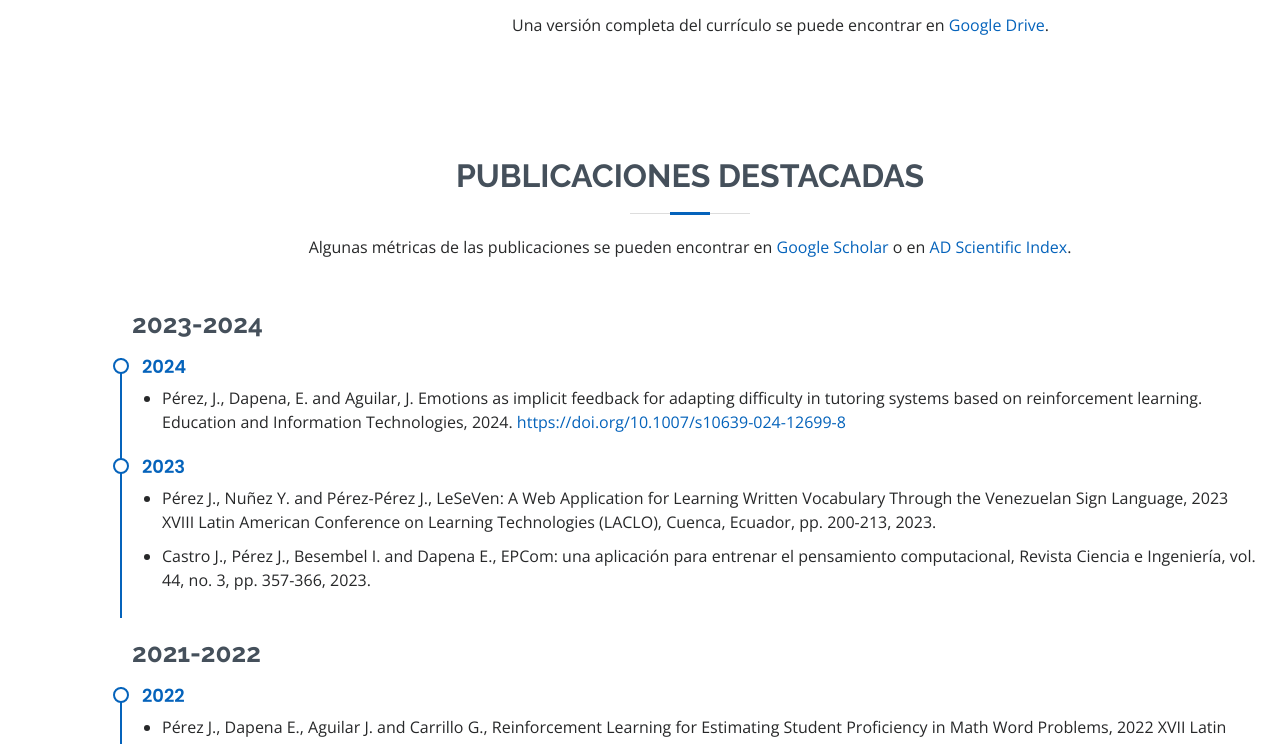
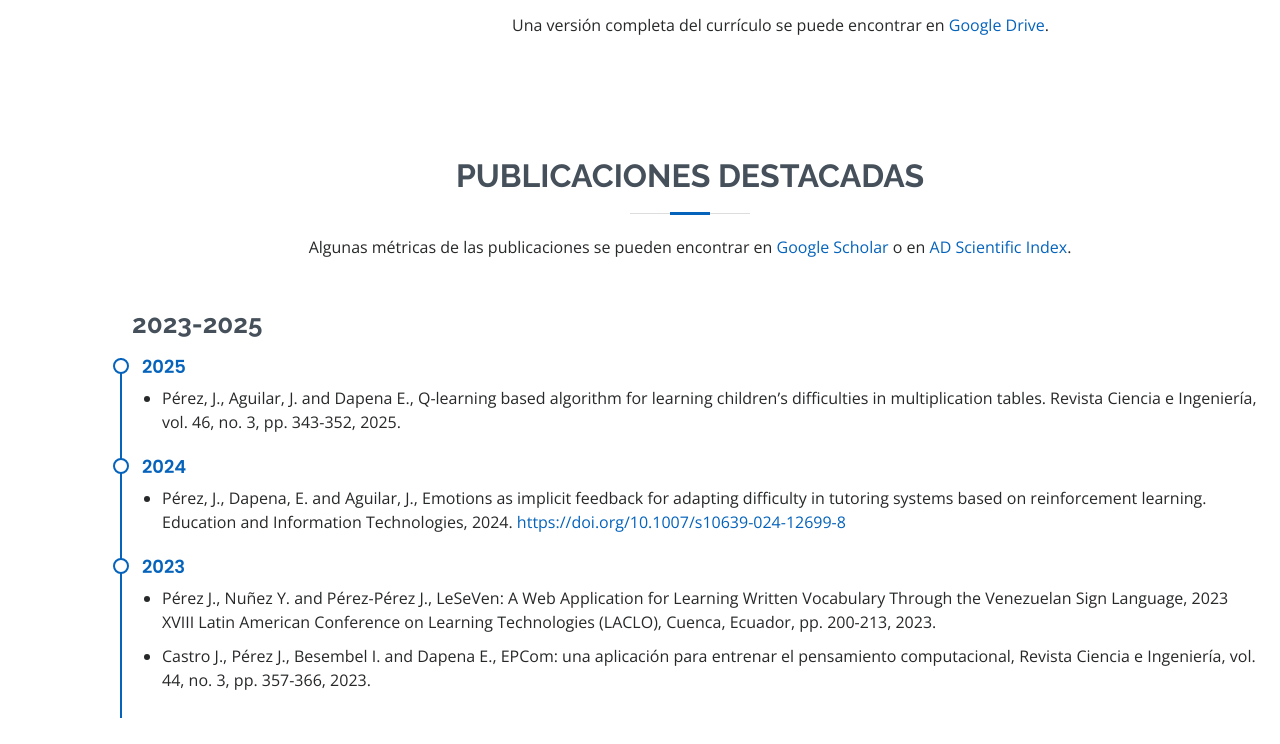
Before and after one commit to jesuspangulo/jesuspangulo.github.io, a plain HTML site: page index.html in a window 1280 px wide. Shown: the part 1459-2203 px from the top of the page. Drawn offline with nearby package versions, Linux system fonts and the light colour scheme.

Commit message:
Add paper 2025

```diff
--- a/index.html
+++ b/index.html
@@ -112,11 +112,17 @@
 
         <div class="row">
 
-          <h3 class="resume-title">2023-2024</h3>
+          <h3 class="resume-title">2023-2025</h3>
+          <div class="resume-item pb-0">
+            <h4>2025</h4>
+              <ul>
+                <li>Pérez, J., Aguilar, J. and Dapena E., Q-learning based algorithm for learning children’s difficulties in multiplication tables. Revista Ciencia e Ingeniería,  vol. 46, no. 3, pp. 343-352, 2025. </li>
+              </ul>
+            </div>
           <div class="resume-item pb-0">
             <h4>2024</h4>
               <ul>
-                <li>Pérez, J., Dapena, E. and Aguilar, J. Emotions as implicit feedback for adapting difficulty in tutoring systems based on reinforcement learning. Education and Information Technologies, 2024. <a href="https://doi.org/10.1007/s10639-024-12699-8">https://doi.org/10.1007/s10639-024-12699-8</a></li>
+                <li>Pérez, J., Dapena, E. and Aguilar, J., Emotions as implicit feedback for adapting difficulty in tutoring systems based on reinforcement learning. Education and Information Technologies, 2024. <a href="https://doi.org/10.1007/s10639-024-12699-8">https://doi.org/10.1007/s10639-024-12699-8</a></li>
               </ul>
             </div>
           <div class="resume-item pb-0">
```
